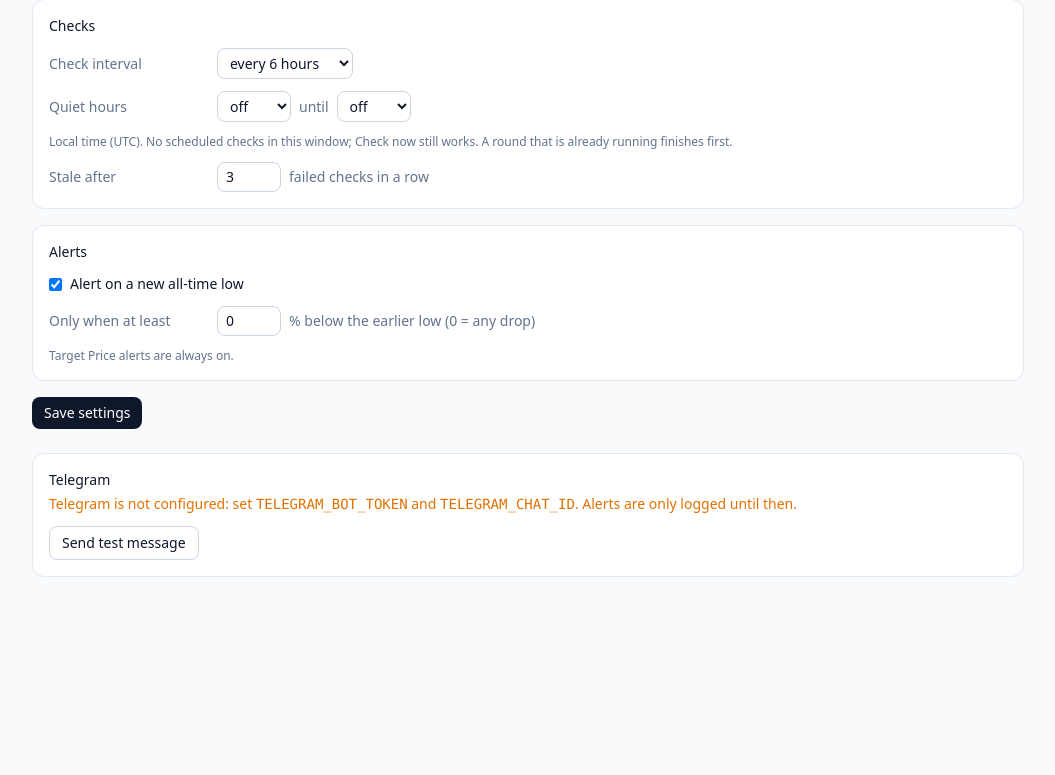
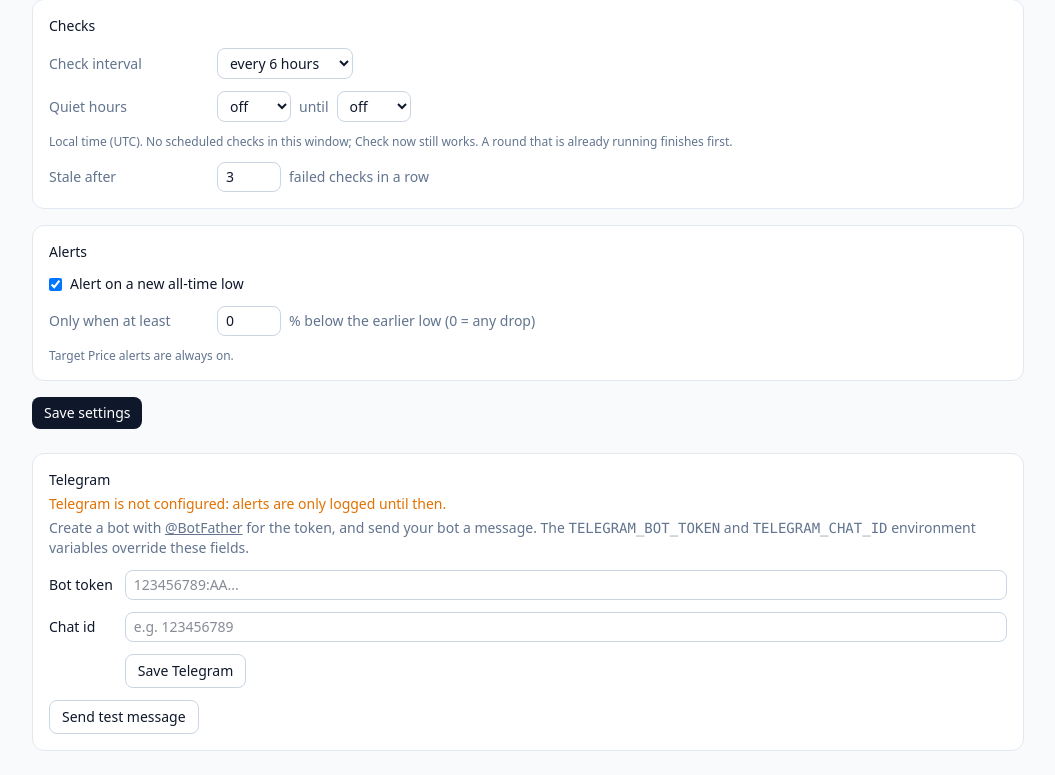
Before and after one commit to modbase/pricewatcher, a FastAPI app: page /settings in a window 1280 px wide. Shown: the part 174-949 px from the top of the page, without its empty margins (112-1167 px from the left). Before the commit the page ends 751 px from the top, so only its background shows below. Run offline with FastAPI, Linux system fonts and the light colour scheme; data that the repository does not hold is empty.

Commit message:
Configure the Telegram bot on the Settings page; the env vars still override it

```diff
--- a/app/main.py
+++ b/app/main.py
@@ -271,7 +271,9 @@ def settings_page(request: Request, saved: bool = False, telegram: str = ""):
         "intervals": settings.INTERVALS,
         "saved": saved,
         "telegram": telegram,
-        "telegram_configured": bool(os.environ.get("TELEGRAM_BOT_TOKEN") and os.environ.get("TELEGRAM_CHAT_ID")),
+        "telegram_configured": all(alerts.telegram()),
+        "env_token": bool(os.environ.get("TELEGRAM_BOT_TOKEN")),
+        "env_chat": bool(os.environ.get("TELEGRAM_CHAT_ID")),
     })
 
 
@@ -298,6 +300,22 @@ def save_settings(
             settings.save(con, values)
     except ValueError as e:
         raise HTTPException(422, str(e))
+    return RedirectResponse("/settings?saved=1", status_code=303)
+
+
+@app.post("/settings/telegram")
+def save_telegram(
+    chat_id: Annotated[str, Form()] = "",
+    token: Annotated[str, Form()] = "",  # empty keeps the saved token: the page never shows it
+    clear: Annotated[bool, Form()] = False,
+):
+    values = {**settings.current, "telegram_chat_id": chat_id}
+    if token.strip() or clear:
+        values["telegram_token"] = token
+    if clear:
+        values.update(telegram_token="", telegram_chat_id="")
+    with db.connect() as con:
+        settings.save(con, values)
     return RedirectResponse("/settings?saved=1", status_code=303)
 
 
--- a/app/settings.py
+++ b/app/settings.py
@@ -16,6 +16,8 @@ DEFAULTS = {
     "quiet_until": None,
     "sort": "manual",
     "group_order": [],  # Group names top to bottom; Groups not in it follow by name
+    "telegram_token": "",  # the TELEGRAM_BOT_TOKEN env var wins when set
+    "telegram_chat_id": "",  # the TELEGRAM_CHAT_ID env var wins when set
 }
 current = dict(DEFAULTS)
 
@@ -33,6 +35,9 @@ def validate(values: dict) -> dict:
         raise ValueError(f"Sort must be one of {SORTS}")
     if not (isinstance(v["group_order"], list) and all(isinstance(g, str) for g in v["group_order"])):
         raise ValueError("Group order must be a list of names")
+    if not all(isinstance(v[k], str) for k in ("telegram_token", "telegram_chat_id")):
+        raise ValueError("Telegram token and chat id must be text")
+    v["telegram_token"], v["telegram_chat_id"] = v["telegram_token"].strip(), v["telegram_chat_id"].strip()
     quiet = (v["quiet_from"], v["quiet_until"])
     if quiet != (None, None):
         if None in quiet or not all(0 <= h <= 23 for h in quiet):
--- a/app/templates/settings.html
+++ b/app/templates/settings.html
@@ -63,13 +63,34 @@
 
 <section class="{{ card }} mt-6 text-sm">
   <h2 class="font-medium">Telegram</h2>
-  {% if telegram_configured %}
-  <p class="mt-1 text-slate-500">Configured through <code>TELEGRAM_BOT_TOKEN</code> and <code>TELEGRAM_CHAT_ID</code>.</p>
-  {% else %}
-  <p class="mt-1 text-amber-600 dark:text-amber-400">
-    Telegram is not configured: set <code>TELEGRAM_BOT_TOKEN</code> and <code>TELEGRAM_CHAT_ID</code>. Alerts are only logged until then.
+  {% if not telegram_configured %}
+  <p class="mt-1 text-amber-600 dark:text-amber-400">Telegram is not configured: alerts are only logged until then.</p>
+  {% endif %}
+  <p class="mt-1 text-slate-500">
+    Create a bot with <a href="https://t.me/BotFather" class="underline">@BotFather</a> for the token, and send your bot a message.
+    The <code>TELEGRAM_BOT_TOKEN</code> and <code>TELEGRAM_CHAT_ID</code> environment variables override these fields.
   </p>
-  {% endif %}
+  <form method="post" action="/settings/telegram" class="mt-3 grid gap-3 sm:grid-cols-[auto_1fr] sm:items-center">
+    <label for="tg-token">Bot token</label>
+    {% if env_token %}
+    <p class="text-slate-500">Set by <code>TELEGRAM_BOT_TOKEN</code>.</p>
+    {% else %}
+    <input id="tg-token" type="password" name="token" autocomplete="off" class="{{ field }}"
+           placeholder="{{ 'Saved; type a new one to replace it' if s.telegram_token else '123456789:AA...' }}">
+    {% endif %}
+    <label for="tg-chat">Chat id</label>
+    {% if env_chat %}
+    <p class="text-slate-500">Set by <code>TELEGRAM_CHAT_ID</code>.</p>
+    {% else %}
+    <input id="tg-chat" name="chat_id" value="{{ s.telegram_chat_id }}" inputmode="numeric" class="{{ field }}" placeholder="e.g. 123456789">
+    {% endif %}
+    {% if not (env_token and env_chat) %}
+    <div class="flex gap-2 sm:col-start-2">
+      <button class="{{ button }}">Save Telegram</button>
+      {% if s.telegram_token or s.telegram_chat_id %}<button name="clear" value="true" class="{{ button }}">Remove</button>{% endif %}
+    </div>
+    {% endif %}
+  </form>
   {% if telegram == "sent" %}
   <p class="mt-2 text-emerald-700 dark:text-emerald-400">Test message sent. Check the chat.</p>
   {% elif telegram == "failed" %}
--- a/docker-compose.yml
+++ b/docker-compose.yml
@@ -9,7 +9,7 @@ services:
     environment:
       - TZ=Europe/Brussels  # timezone for the quiet hours
     env_file:
-      - path: .env  # TELEGRAM_BOT_TOKEN, TELEGRAM_CHAT_ID; alerts are off without it
+      - path: .env  # optional TELEGRAM_BOT_TOKEN, TELEGRAM_CHAT_ID; override the Settings page
         required: false
     shm_size: "1gb"  # Chromium crashes with Docker's default 64 MB /dev/shm
     restart: unless-stopped
```
Also changed, not shown: app/alerts.py (+8 -1 lines), tests/test_settings.py (+21 -1 lines), README.md, 1 other file.
